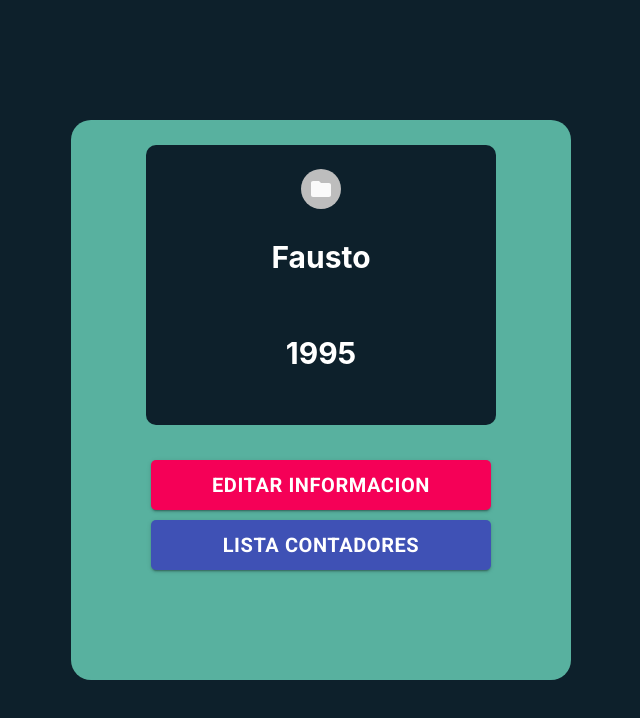
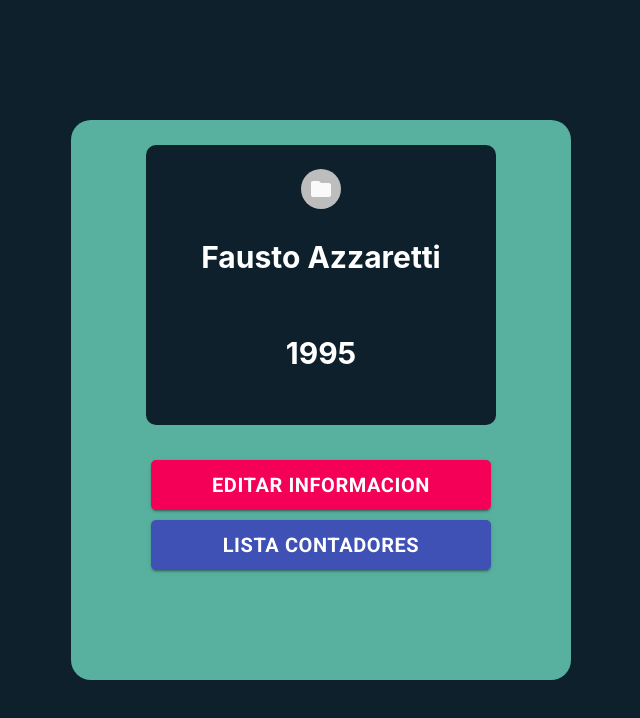
Before and after one commit to faustoazzaretti/parcialMCGA, a React (Create React App) app: page / in a window 1280 px wide. Shown: the top 718 px of the page, without its empty margins (319-959 px from the left). Built offline with nearby package versions, Linux system fonts and the light colour scheme.

Commit message:
Add validate empty name and year

```diff
--- a/src/components/screens/Index/index.jsx
+++ b/src/components/screens/Index/index.jsx
@@ -8,7 +8,7 @@ class Index extends React.Component {
         super(props)
         var d = new Date();
         this.state = {
-            name: "Fausto",
+            name: "Fausto Azzaretti",
             year: "1995",
             status: true
         };
```
